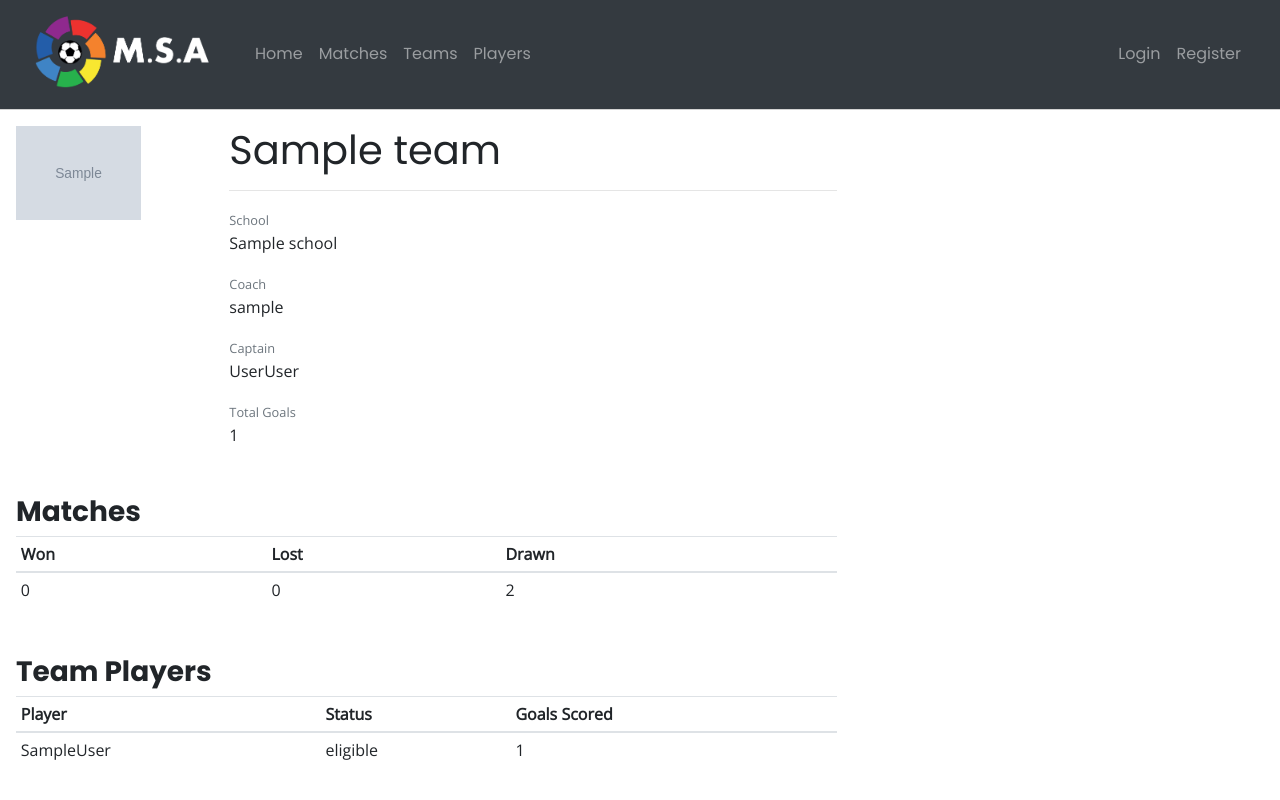
After one commit to babonaresh/msa, a Django app: page /team/1/ in a window 1280 px wide. The commit adds this page. Run offline with Django 3.2, Linux system fonts and the light colour scheme; tables that the repository leaves empty hold one stand-in row (values such as "Sample post"); grey boxes marked "Sample" are stand-in pictures; some libraries are stand-ins or nearby versions.

```diff
--- /dev/null
+++ b/msa_app/templates/custom/team_detail.html
@@ -0,0 +1,76 @@
+{% extends 'base/base.html' %}
+{% load crispy_forms_tags %}
+{% block content %}
+<div class="container-fluid padding">
+<div class="row padding">
+    <div class="col-12 col-sm-12 col-md-2">
+        <img src="{{ team.team_logo_url }}" class="img-fluid mx-auto mb-3" width="125">
+    </div>
+    <div class="col-12 col-sm-12 col-md-6">
+        <h1>{{team.team_name}}</h1>
+        <hr>
+        <p>
+            <small class="text-muted">School</small><br>
+            {{team.school}}
+        </p>
+        <p>
+            <small class="text-muted">Coach</small><br>
+            {{team.coach}}
+        </p>
+        <p>
+            <small class="text-muted">Captain</small><br>
+             {{ cap }}
+        </p>
+        <p>
+            <small class="text-muted">Total Goals</small><br>
+            {{goals_count}}
+        </p>
+    </div>
+</div>
+<div class="row padding">
+    <div class="col-12 col-sm-12 col-md-8">
+        <h3>Matches </h3>
+        <table class="table table-sm table-hover">
+            <thead>
+                <tr>
+                    <th>Won</th>
+                    <th>Lost</th>
+                    <th>Drawn</th>
+                </tr>
+            </thead>
+            <tbody>
+
+                    <tr>
+                        <td>{{Won}}</td>
+                        <td>{{Lost}}</td>
+                        <td>{{ Drawn }}</td>
+                    </tr>
+            </tbody>
+        </table>
+    </div>
+</div>
+<div class="row padding">
+    <div class="col-12 col-sm-12 col-md-8">
+        <h3>Team Players</h3>
+        <table class="table table-sm table-hover">
+            <thead>
+                <tr>
+                    <th>Player</th>
+                    <th>Status</th>
+                    <th>Goals Scored</th>
+                </tr>
+            </thead>
+            <tbody>
+                {% for player in players %}
+                    <tr>
+                        <td>{{player.first_name}}{{ player.last_name }}</td>
+                        <td>{{player.eligibility_status}}</td>
+                        <td>{{ playergoal_count }}</td>
+                    </tr>
+                {% endfor %}
+            </tbody>
+        </table>
+    </div>
+</div>
+</div>
+{% endblock %}
--- a/msa_app/templates/custom/team_list.html
+++ b/msa_app/templates/custom/team_list.html
@@ -13,7 +13,7 @@
                 {{team.school}}<br>
                 Coach - {{team.coach}}
             </p>
-            <a href="#" class="card-link">View</a>
+            <a href="{% url 'msa_app:team_detail' pk=team.pk %}" class="card-link">View</a>
             <a href="{% url 'msa_app:team_edit' pk=team.pk %}" class="card-link">Edit</a>
             <a href="{% url 'msa_app:team_delete' pk=team.pk %}" onclick="return confirm('Are you sure you want to Delete?')" class="card-link">Delete</a>
         </div>
--- a/msa_app/urls.py
+++ b/msa_app/urls.py
@@ -25,6 +25,7 @@ urlpatterns = [
     path('team/<int:pk>/edit/', views.team_edit, name='team_edit'),
     path('team/new/', views.team_new, name='team_new'),
     path('team/<int:pk>/delete/', views.team_delete, name='team_delete'),
+    path('team/<int:pk>/', views.team_detail, name='team_detail'),
 
     path('player_list', views.player_list, name='player_list'),
     path('player_list/<int:pk>/', views.myteamplayer_list, name='myteamplayer_list'),
--- a/msa_app/views.py
+++ b/msa_app/views.py
@@ -174,6 +174,50 @@ def team_list(request):
     return render(request, 'custom/team_list.html',
                  {'team_list': team_list})
 
+def team_detail(request, pk):
+  cap='None';
+  Won=0;
+  Lost=0;
+  Drawn=0;
+  playergoal_count=0;
+  playergoal=[]
+  try:
+    team = get_object_or_404(Team, pk=pk)
+    name=team.team_name
+    goal_list = Goal.objects.filter(team=team).order_by('-created_date')[:10]
+    players = Player.objects.filter(team=team.id ).filter(eligibility_status='eligible')
+    matchesasguest=Match.objects.filter(guest_team=team.id)
+    for match in matchesasguest:
+     if match.guest_team_score > match.home_team_score:
+      Won=Won+1;
+     if match.guest_team_score == match.home_team_score:
+      Drawn=Drawn+1
+     if  match.guest_team_score < match.home_team_score:
+      Lost=Lost+1
+
+    matchesashome = Match.objects.filter(home_team=team.id)
+    for match in matchesashome:
+     if match.home_team_score > match.guest_team_score:
+      Won = Won + 1;
+     if match.guest_team_score == match.home_team_score:
+      Drawn = Drawn + 1
+     if match.home_team_score < match.guest_team_score:
+      Lost = Lost + 1
+
+    for player in players:
+     playergoal=Goal.objects.filter(player=player)
+     if player.team_role == 'captain':
+         cap = player.last_name + player.last_name
+     playergoal_count=playergoal.count
+    goals_count = goal_list.count
+    return render(request, 'custom/team_detail.html', {'team': team,
+                                                'goal_list': goal_list,
+                                                'goals_count': goals_count,'players':players,'playergoal_count':playergoal_count,
+                                                'cap':cap,'Won':Won,'Lost':Lost,'Drawn':Drawn
+                                                      })
+  except Team.DoesNotExist:
+      return render(request, 'custom/myteam_detail.html',
+                    {'goal_list': None,'cap':None,'players':None,'goals_count':0,'playergoal_count':0})
 
 @login_required
 def team_delete(request, pk):
```
